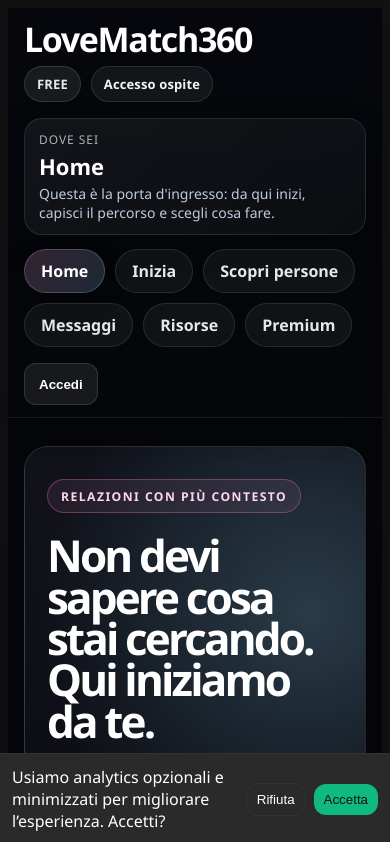
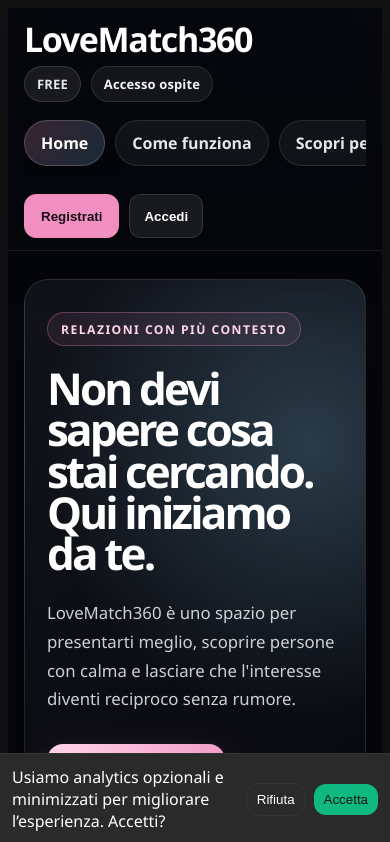
Before and after one commit to ciuval/lm360-admin-prod, a React (Vite) app: page / in a window 390 px wide. Shown: the top 842 px of the page. Built offline with nearby package versions, Linux system fonts and the light colour scheme; no server answers.

Commit message:
Clarify primary navigation and accessible mobile header for visitors

```diff
--- a/src/AppShell.jsx
+++ b/src/AppShell.jsx
@@ -310,6 +310,7 @@ export default function AppShell({ children }) {
   const [user, setUser] = useState(null);
   const [profile, setProfile] = useState(null);
   const [isSigningOut, setIsSigningOut] = useState(false);
+  const [logoutError, setLogoutError] = useState(false);
 
   useEffect(() => {
     let alive = true;
@@ -361,11 +362,13 @@ export default function AppShell({ children }) {
 
   async function handleLogout() {
     try {
+      setLogoutError(false);
       setIsSigningOut(true);
-      await supabase.auth.signOut();
+      const { error } = await supabase.auth.signOut();
+      if (error) throw new Error("LOGOUT_FAILED");
       navigate("/login", { replace: true });
-    } catch (error) {
-      console.error("AppShell logout error:", error);
+    } catch {
+      setLogoutError(true);
     } finally {
       setIsSigningOut(false);
     }
@@ -373,6 +376,36 @@ export default function AppShell({ children }) {
 
   return (
     <div className="lm360-shell" style={shellStyle}>
+      <style>{`
+        .lm360-skip {
+          position: fixed; left: 12px; top: -100px; z-index: 100;
+          background: #ffd6ea; color: #180d14; border: 2px solid #080c13;
+          padding: 12px 16px; border-radius: 12px; font-weight: 900;
+        }
+        .lm360-skip:focus-visible { top: 12px; }
+        .lm360-shell a:focus-visible,
+        .lm360-shell button:focus-visible {
+          outline: 3px solid #8ddcff; outline-offset: 3px;
+        }
+        @media (max-width: 680px) {
+          .lm360-shell-location-card, .lm360-shell-account-card { display: none; }
+          .lm360-shell-nav {
+            width: 100%; max-width: 100%; overflow-x: auto;
+            flex-wrap: nowrap !important; padding: 4px 2px 12px;
+            scroll-snap-type: x proximity; scrollbar-width: thin;
+            -webkit-overflow-scrolling: touch;
+          }
+          .lm360-shell-nav a { flex: 0 0 auto; scroll-snap-align: start; }
+          .lm360-shell-bottom-row { align-items: stretch !important; }
+        }
+        @media (prefers-reduced-motion: reduce) {
+          .lm360-shell a { transition: none !important; }
+        }
+      `}</style>
+      <button type="button" className="lm360-skip"
+        onClick={() => document.getElementById("contenuto-principale")?.focus()}>
+        Vai al contenuto
+      </button>
       <header style={headerStyle}>
         <div style={headerInnerStyle}>
           <div style={topRowStyle}>
@@ -394,14 +427,14 @@ export default function AppShell({ children }) {
               )}
             </div>
 
-            <div style={identityCardStyle}>
+            <div className="lm360-shell-location-card" style={identityCardStyle}>
               <div style={identityCardLabelStyle}>Dove sei</div>
               <div style={identityNameStyle}>{currentSection.label}</div>
               <div style={identityEmailStyle}>{currentSection.helper}</div>
             </div>
 
             {!loading && isAuthed ? (
-              <div style={identityCardStyle}>
+              <div className="lm360-shell-account-card" style={identityCardStyle}>
                 <div style={identityCardLabelStyle}>Account attuale</div>
                 <div style={identityNameStyle}>{displayName}</div>
                 <div style={identityEmailStyle}>{visibleEmail}</div>
@@ -409,22 +442,19 @@ export default function AppShell({ children }) {
             ) : null}
           </div>
 
-          <div style={bottomRowStyle}>
-            <nav aria-label="Navigazione principale" style={navStyle}>
+          <div className="lm360-shell-bottom-row" style={bottomRowStyle}>
+            <nav className="lm360-shell-nav" aria-label="Navigazione principale" style={navStyle}>
               <ShellLink to="/">Home</ShellLink>
-              {!isAuthed ? <ShellLink to="/welcome">Inizia</ShellLink> : null}
+              <ShellLink to="/come-funziona">Come funziona</ShellLink>
               <ShellLink to="/scopri-profili">Scopri persone</ShellLink>
               {isAuthed ? <ShellLink to="/match">Match</ShellLink> : null}
-              <ShellLink to="/messaggi">Messaggi</ShellLink>
-              <ShellLink to="/scopri">Risorse</ShellLink>
-              <ShellLink to="/premium">Premium</ShellLink>
-
-              {isAuthed ? (
-                <>
-                  <ShellLink to="/profilo">La mia stanza</ShellLink>
+              <ShellLink to="/scopri">Idee e articoli</ShellLink>
+              <ShellLink to="/libro">Libro</ShellLink>
+              <ShellLink to="/soluzioni">Servizi web</ShellLink>
+              <ShellLink to="/faq">FAQ</ShellLink>
+              <ShellLink to="/sicurezza">Sicurezza</ShellLink>
+              {isAuthed ? <ShellLink to="/profilo">Profilo</ShellLink> : null}
               {showAdminLink ? <ShellLink to="/admin">Regia</ShellLink> : null}
-                </>
-              ) : null}
             </nav>
 
             <div style={actionsStyle}>
@@ -438,6 +468,14 @@ export default function AppShell({ children }) {
                   {isSigningOut ? "Uscita..." : "Esci"}
                 </button>
               ) : (
+                <>
+                  <button
+                    type="button"
+                    style={registerButtonStyle}
+                    onClick={() => navigate("/register")}
+                  >
+                    Registrati
+                  </button>
                   <button
                     type="button"
                     style={logoutButtonStyle}
@@ -445,6 +483,7 @@ export default function AppShell({ children }) {
                   >
                     Accedi
                   </button>
+                </>
               )}
             </div>
           </div>
@@ -452,8 +491,9 @@ export default function AppShell({ children }) {
       </header>
 
       <>
-      <main style={mainStyle}>{content}</main>
-      <SiteFooter />
+      {logoutError ? <p role="alert" style={{ padding: "0 16px", color: "#ffd6ea" }}>Uscita non completata. Riprova.</p> : null}
+      <main id="contenuto-principale" tabIndex={-1} style={mainStyle}>{content}</main>
+      <SiteFooter isAuthed={isAuthed} isAdmin={showAdminLink} />
 
       </>
     </div>
@@ -565,7 +605,7 @@ const navLinkStyle = {
   display: "inline-flex",
   alignItems: "center",
   justifyContent: "center",
-  minHeight: 42,
+  minHeight: 44,
   padding: "0 16px",
   borderRadius: 999,
   textDecoration: "none",
@@ -591,8 +631,19 @@ const actionsStyle = {
   alignItems: "center",
 };
 
+const registerButtonStyle = {
+  minHeight: 44,
+  padding: "0 16px",
+  borderRadius: 12,
+  border: "1px solid #f08fc0",
+  color: "#170d13",
+  background: "#f08fc0",
+  fontWeight: 900,
+  cursor: "pointer",
+};
+
 const logoutButtonStyle = {
-  minHeight: 42,
+  minHeight: 44,
   padding: "0 14px",
   borderRadius: 12,
   border: "1px solid rgba(255,255,255,0.12)",
```
Lines whose indentation alone changed are shown as unchanged.
